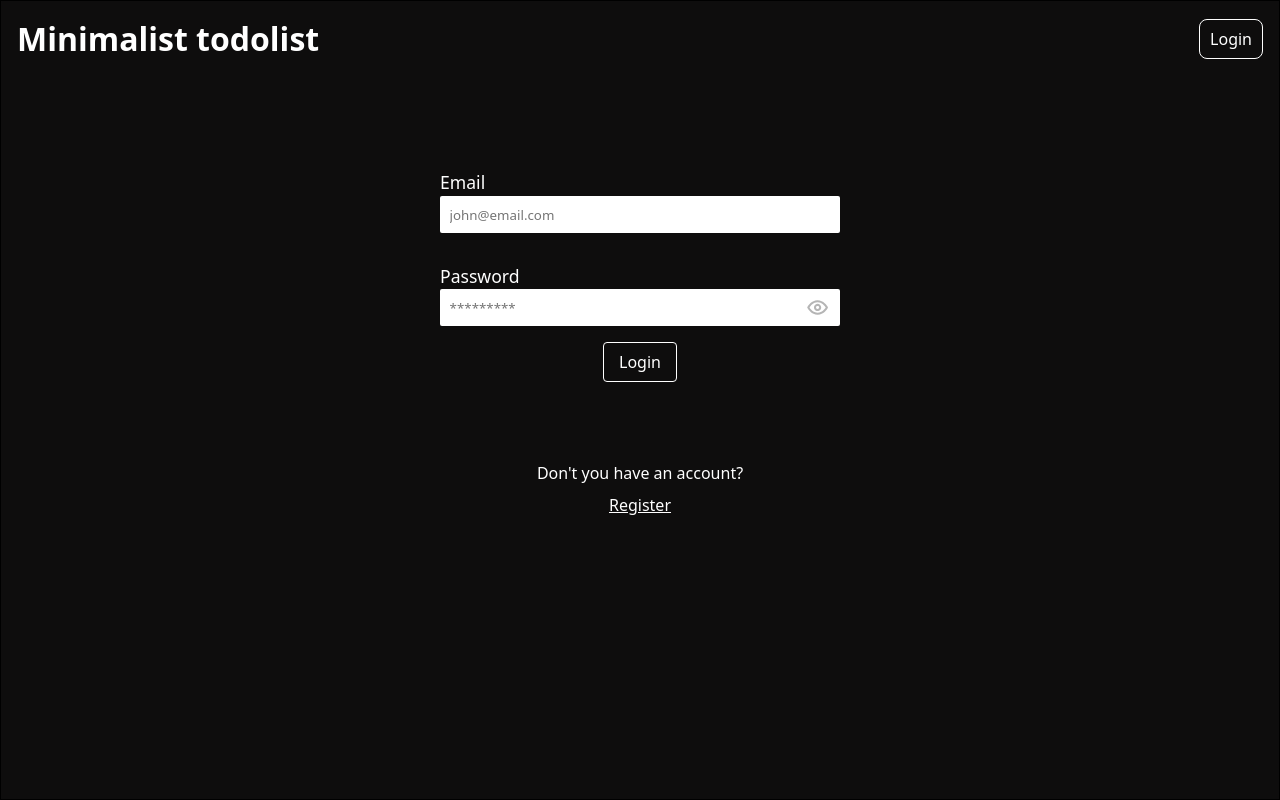
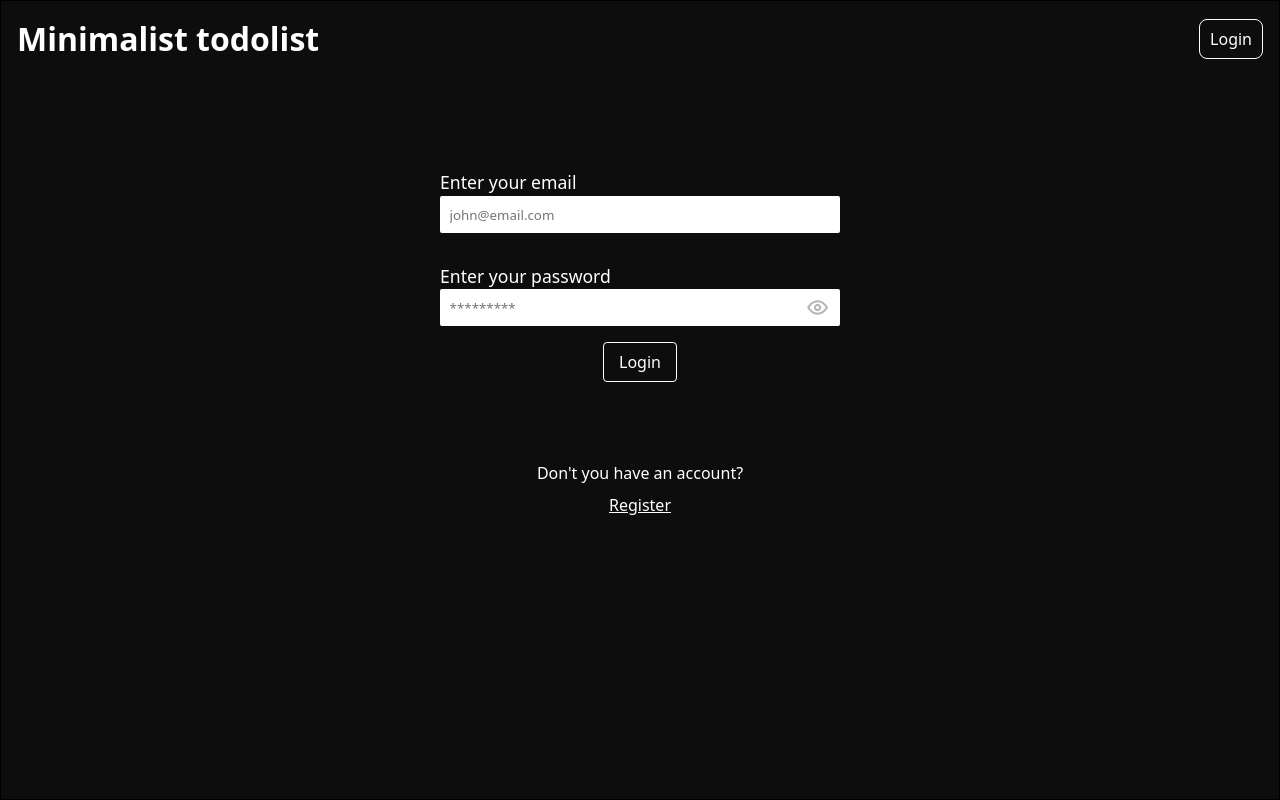
Before and after one commit to LucasGitHubx/minimalist-todo, a React (Vite) app: page /todo/login in a window 1280 px wide. Built offline with nearby package versions, Linux system fonts and the light colour scheme; no server answers.

Commit message:
I added functionality when an error is thrown.

```diff
--- a/src/components/Form.tsx
+++ b/src/components/Form.tsx
@@ -65,17 +65,25 @@ export default function Form() {
   return (
     <>
       <form className="main-form" onSubmit={handleSubmit}>
-        <label className="">Email</label>
+        <label className={emailError ? "error" : undefined}>
+          {emailError ? "Incorrect email format." : "Enter your email"}
+        </label>
         <input
+          className={emailError ? "error" : undefined}
           type="text"
           placeholder="john@email.com"
           value={email}
           onChange={(e) => setEmail(e.target.value)}
         />
 
-        <label className="">Password</label>
+        <label className={passwordError ? "error" : undefined}>
+          {passwordError
+            ? "Password must be at least 5 chars"
+            : "Enter your password"}
+        </label>
         <div className="password">
           <input
+            className={passwordError ? "error" : undefined}
             id="password-input"
             type={inputType}
             placeholder="*********"
--- a/src/components/form.css
+++ b/src/components/form.css
@@ -26,6 +26,10 @@ form input {
   border: none;
   outline: none;
   border-radius: 2px;
+}
+form input.error {
+  animation-name: error-input;
+  animation-duration: 200ms;
 }
 
 form.main-form div.password {
@@ -81,3 +85,24 @@ form.main-form button:active {
   text-decoration: underline;
   color: inherit;
 }
+
+@keyframes error-input {
+  0% {
+    transform: translateX(5px);
+  }
+  20% {
+    transform: translateX(10px);
+  }
+  40% {
+    transform: translateX(0px);
+  }
+  60% {
+    transform: translateX(-5px);
+  }
+  80% {
+    transform: translateX(-10px);
+  }
+  100% {
+    transform: translateX(0px);
+  }
+}
```
